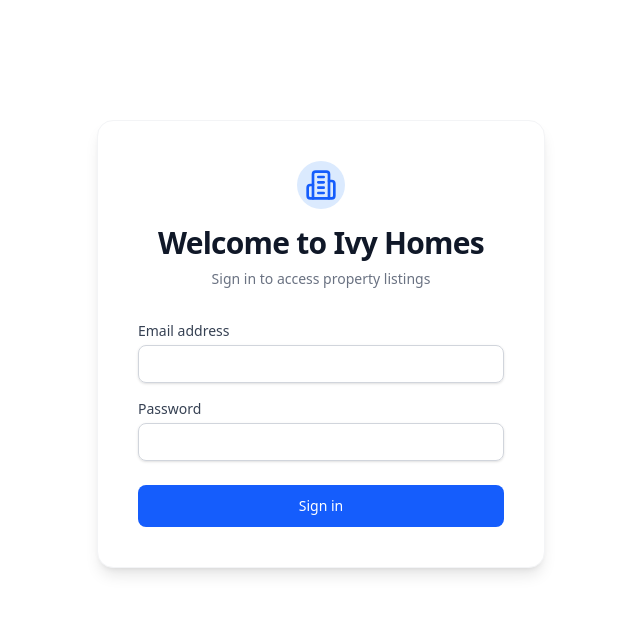
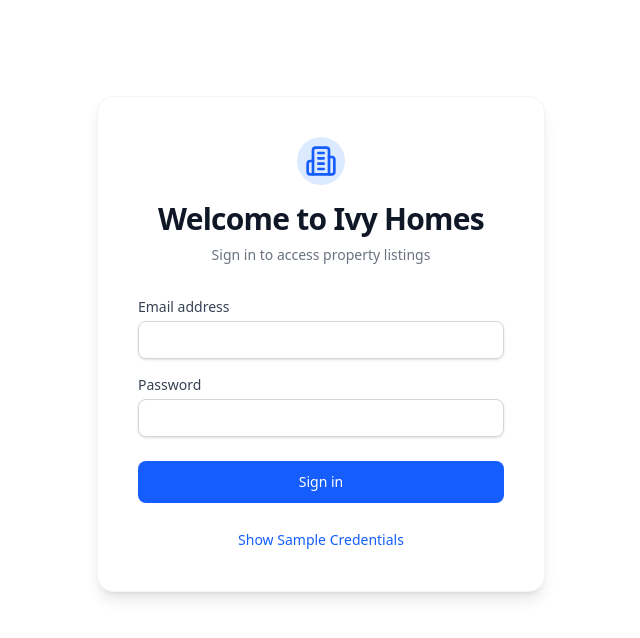
Before and after one commit to Abhinavzm3/ivyhomes, a React (Vite) app in the folder client/: page /login in a window 1280 px wide. Shown: the top 638 px of the page, without its empty margins (319-959 px from the left). Built offline with nearby package versions, Linux system fonts and the light colour scheme.

Commit message:
feat: add sample credentials toggle on login page

```diff
--- a/client/src/pages/Login.jsx
+++ b/client/src/pages/Login.jsx
@@ -10,6 +10,8 @@ export default function Login() {
   const [loading, setLoading] = useState(false);
   const { login } = useAuth();
   const navigate = useNavigate();
+
+  const [showSampleCreds, setShowSampleCreds] = useState(false);
 
   const handleSubmit = async (e) => {
     e.preventDefault();
@@ -84,6 +86,23 @@ export default function Login() {
               {loading ? 'Signing in...' : 'Sign in'}
             </button>
           </div>
+
+          <div className="mt-4">
+            <button
+              type="button"
+              onClick={() => setShowSampleCreds(!showSampleCreds)}
+              className="w-full text-sm text-blue-600 hover:text-blue-500 font-medium text-center"
+            >
+              {showSampleCreds ? 'Hide Sample Credentials' : 'Show Sample Credentials'}
+            </button>
+
+            {showSampleCreds && (
+              <div className="mt-3 p-4 bg-gray-50 border border-gray-200 rounded-lg text-sm text-gray-700 space-y-2">
+                <p><strong>Users:</strong> demo1@ivy.homes, demo2@ivy.homes, demo3@ivy.homes</p>
+                <p><strong>Password:</strong> dffceac8d0</p>
+              </div>
+            )}
+          </div>
         </form>
       </div>
     </div>
```
